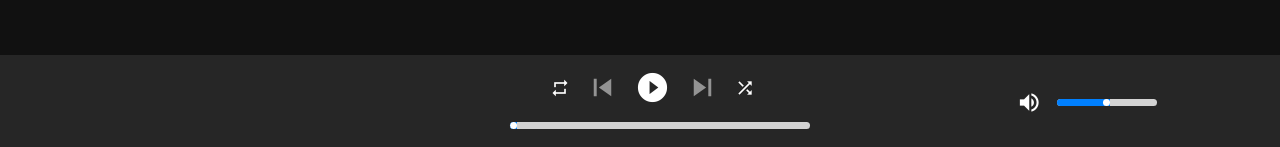
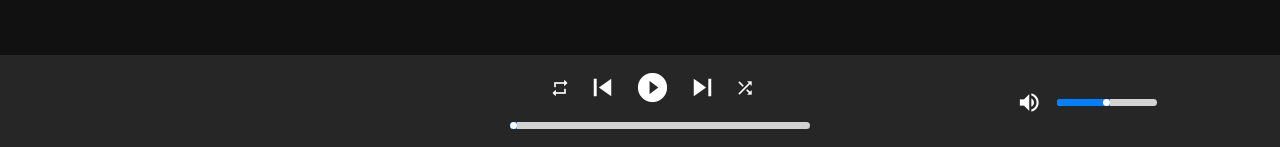
Before and after one commit to RiccardoGai/music-player, an Angular app: page / in a window 1280 px wide. Shown: the part 650-797 px from the top of the page. Built offline with nearby package versions, Linux system fonts and the light colour scheme.

Commit message:
implemented repeat and random

```diff
--- a/src/app/components/player/track-bar/track-bar.component.html
+++ b/src/app/components/player/track-bar/track-bar.component.html
@@ -11,12 +11,12 @@
     </div>
     <div class="col-xs-4 flex-direction-column">
       <div class="justify-content-center align-items-center m-b-s">
-        <i class="material-icons trackbar__icon-btn trackbar__icon-btn--xsmall" [ngClass]="{'trackbar__icon-btn--active': configuration === songConfig.REPEAT}" (click)="setRepeat()">repeat</i>
-        <i class="material-icons trackbar__icon-btn" [ngClass]="{'opacity-05 cursor-default': !existPrev()}" (click)="goPrev()">skip_previous</i>
+        <i class="material-icons trackbar__icon-btn trackbar__icon-btn--xsmall" [ngClass]="{'trackbar__icon-btn--active': reproduction === reproductionTypes.REPEAT}" (click)="setRepeat()">repeat</i>
+        <i class="material-icons trackbar__icon-btn"  (click)="goPrev()">skip_previous</i>
         <i class="material-icons trackbar__icon-btn" (click)="play()" *ngIf="player.paused">play_circle_filled</i>
         <i class="material-icons trackbar__icon-btn" (click)="pause()" *ngIf="!player.paused">pause_circle_filled</i>
-        <i class="material-icons trackbar__icon-btn" [ngClass]="{'opacity-05 cursor-default': !existNext()}" (click)="goNext()">skip_next</i>
-        <i class="material-icons trackbar__icon-btn trackbar__icon-btn--xsmall" [ngClass]="{'trackbar__icon-btn--active': configuration === songConfig.RANDOM}" (click)="setRandom()">shuffle</i>
+        <i class="material-icons trackbar__icon-btn"  (click)="goNext()">skip_next</i>
+        <i class="material-icons trackbar__icon-btn trackbar__icon-btn--xsmall" [ngClass]="{'trackbar__icon-btn--active': reproduction === reproductionTypes.RANDOM}" (click)="setRandom()">shuffle</i>
       </div>
       <div class="justify-content-center align-items-center min-height-2">
         <span class="text-s" *ngIf="player.duration">{{secondsToMinute(progress)}}</span>
--- a/src/app/components/player/track-bar/track-bar.component.ts
+++ b/src/app/components/player/track-bar/track-bar.component.ts
@@ -1,12 +1,8 @@
 import { Component, OnInit, Input } from '@angular/core'
 import { ISong } from '../../../models/ISong'
+import { ReproductionTypes } from '../../../models/reproductionTypes'
 import { CurrentSongService } from '../../../services/currentSongService/current-song.service'
 import { createSnackBar } from '../../../utilities/snackBar'
-enum SongConfig {
-  CLASSIC = 0,
-  RANDOM = 1,
-  REPEAT = 2
-}
 @Component({
   selector: 'app-track-bar',
   templateUrl: './track-bar.component.html',
@@ -17,8 +13,8 @@ export class TrackBarComponent implements OnInit {
   public currentSong: ISong
   public progress: number = 0
   public player = new Audio() //it returns a HTMLAudioElement
-  public songConfig: SongConfig = SongConfig
-  public configuration = SongConfig.CLASSIC
+  public reproductionTypes: typeof ReproductionTypes = ReproductionTypes
+  public reproduction: number = ReproductionTypes.CLASSIC
 
   ngOnInit() {
     this.currentSongService.getSong().subscribe((song: ISong) => {
@@ -37,12 +33,14 @@ export class TrackBarComponent implements OnInit {
           break
         case e.target.error.MEDIA_ERR_DECODE:
           createSnackBar(
-            'The audio playback was aborted due to a corruption problem or because the video used features your browser did not support.', true
+            'The audio playback was aborted due to a corruption problem or because the video used features your browser did not support.',
+            true,
           )
           break
         case e.target.error.MEDIA_ERR_SRC_NOT_SUPPORTED:
           createSnackBar(
-            'The video audio not be loaded, either because the server or network failed or because the format is not supported.', true
+            'The video audio not be loaded, either because the server or network failed or because the format is not supported.',
+            true,
           )
           break
         default:
@@ -51,6 +49,10 @@ export class TrackBarComponent implements OnInit {
       }
     })
     this.player.addEventListener('ended', () => {
+      if (this.reproduction === ReproductionTypes.REPEAT) {
+        this.currentSongService.setSong(this.currentSong)
+        return
+      }
       this.goNext()
     })
     this.player.addEventListener('timeupdate', () => {
@@ -74,38 +76,35 @@ export class TrackBarComponent implements OnInit {
   public updateVolume(value: string): void {
     this.player.volume = parseFloat(value)
   }
-  public existNext(): boolean {
-    if (this.playlist.indexOf(this.currentSong) === -1) {
-      return false
+  public goNext(): void {
+    if (this.reproduction === ReproductionTypes.RANDOM) {
+      this.currentSongService.setSong(this.playlist[Math.floor(Math.random() * this.playlist.length)])
+      return
     }
-    return !!this.playlist[this.playlist.indexOf(this.currentSong) + 1]
-  }
-  public existPrev(): boolean {
-    if (this.playlist.indexOf(this.currentSong) === -1) {
-      return false
-    }
-    return !!this.playlist[this.playlist.indexOf(this.currentSong) - 1]
-  }
-  public goNext(): void {
-    if (this.existNext()) {
-      this.currentSongService.setSong(this.playlist[this.playlist.indexOf(this.currentSong) + 1])
-    }
+    const index =  !!this.playlist[this.playlist.indexOf(this.currentSong) + 1] ? this.playlist.indexOf(this.currentSong) + 1 : 0
+    this.currentSongService.setSong(this.playlist[index])
   }
   public goPrev(): void {
-    if (this.existPrev()) {
-      this.currentSongService.setSong(this.playlist[this.playlist.indexOf(this.currentSong) - 1])
+    if (this.player.currentTime > 5) {
+      this.player.load()
+      this.play()
+      return
     }
+    const index =  !!this.playlist[this.playlist.indexOf(this.currentSong) - 1] ? this.playlist.indexOf(this.currentSong) - 1 : 0
+    this.currentSongService.setSong(this.playlist[index])
   }
-  public secondsToMinute(seconds: number) {
+  public secondsToMinute(seconds: number): string {
     seconds = seconds | 0
     return (
       Math.floor(seconds / 60) + '.' + (seconds % 60 ? (seconds % 60 < 10 ? '0' + (seconds % 60) : seconds % 60) : '00')
     )
   }
   public setRepeat(): void {
-    this.configuration = this.configuration === SongConfig.REPEAT ? SongConfig.CLASSIC : SongConfig.REPEAT
+    this.reproduction =
+      this.reproduction === ReproductionTypes.REPEAT ? ReproductionTypes.CLASSIC : ReproductionTypes.REPEAT
   }
   public setRandom(): void {
-    this.configuration = this.configuration === SongConfig.RANDOM ? SongConfig.CLASSIC : SongConfig.RANDOM
+    this.reproduction =
+      this.reproduction === ReproductionTypes.RANDOM ? ReproductionTypes.CLASSIC : ReproductionTypes.RANDOM
   }
 }
--- /dev/null
+++ b/src/app/models/reproductionTypes.ts
@@ -0,0 +1,5 @@
+export enum ReproductionTypes {
+  CLASSIC = 0,
+  RANDOM = 1,
+  REPEAT = 2
+}
```
